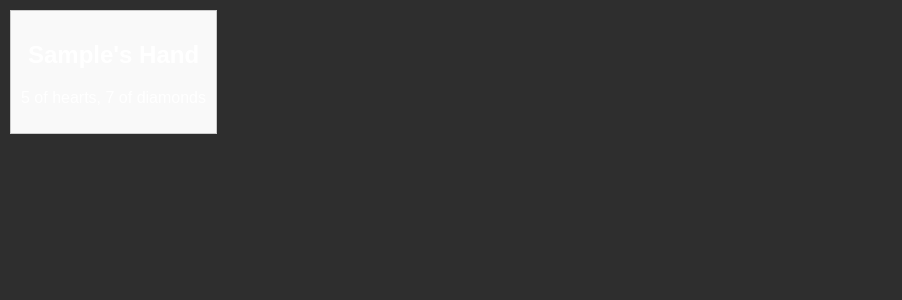
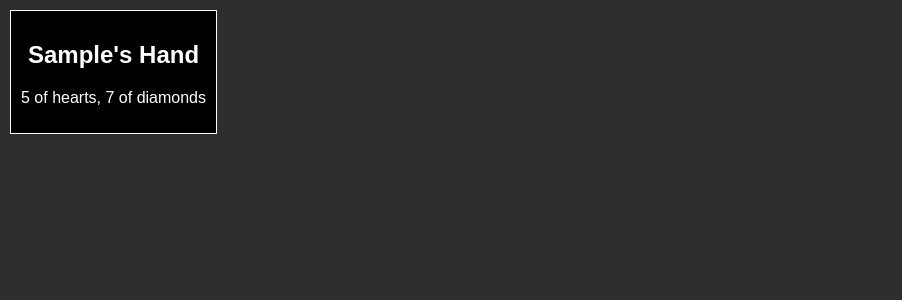
Before and after one commit to BenSiener/texas-holdem-showdown, a website: page index.html in a window 1280 px wide. Both pictures are taken after typing "Sample", "Sample123" into the empty fields and a click on the button "Login". Shown: the top 300 px of the page, without its empty margins (0-902 px from the left). Drawn offline with Linux system fonts and the light colour scheme.

Commit message:
Update styles.css
Changed Colors

```diff
--- a/styles.css
+++ b/styles.css
@@ -50,8 +50,8 @@ input[type="text"], input[type="password"] {
   position: absolute;
   left: 10px;
   top: 10px;
-  border: 1px solid #ccc;
+  border: 1px solid #ffffff;
   padding: 10px;
-  background-color: #f9f9f9;
+  background-color: #000000;
   z-index: 10;
 }
```
